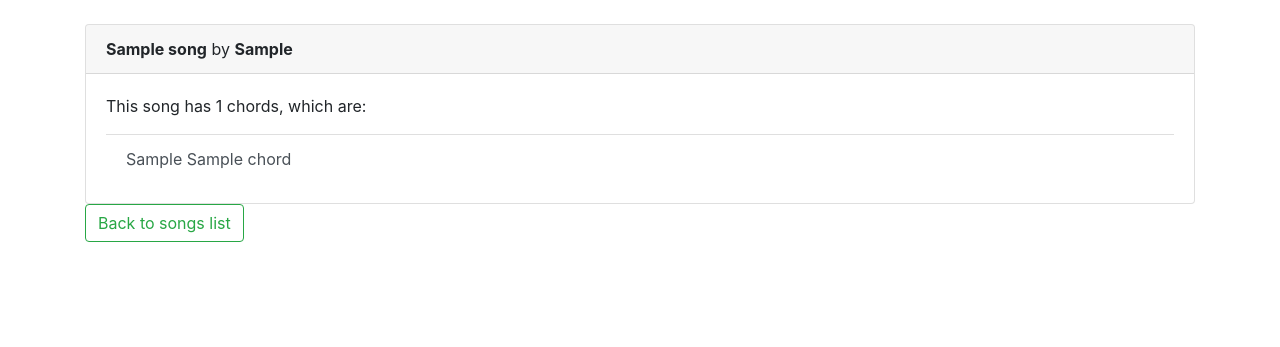
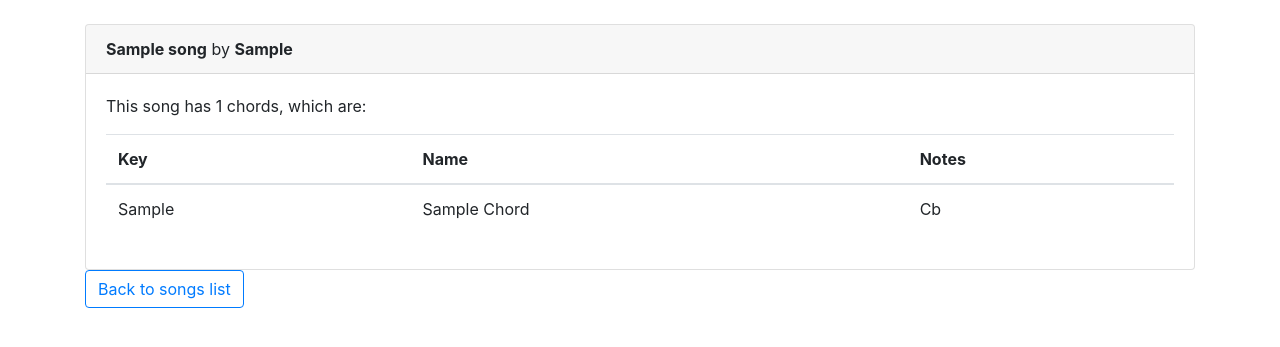
Before and after one commit to otahontas/chords, a Flask app: page /songs/1 in a window 1280 px wide. Shown: the part 56-403 px from the top of the page. Run offline with Flask 2, Linux system fonts and the light colour scheme; data comes from the database, SQL or seed files in the repository; tables that the repository leaves empty hold one stand-in row (values such as "Sample post"); some libraries are stand-ins or nearby versions.

Commit message:
Update README, fix song to show notes for every chord, fix some typos

```diff
--- a/application/songs/views.py
+++ b/application/songs/views.py
@@ -4,7 +4,8 @@ from flask_login import login_required, current_user
 from application import app, db
 from application.auth.models import User
 from application.chords.models import Chord
-from application.linktables.models import SongChord
+from application.notes.models import Note
+from application.linktables.models import ChordNote,SongChord
 from application.songs.models import Song
 from application.songs.forms import SongForm, SongEditForm
 
@@ -28,6 +29,8 @@ def get_song(song_id):
     chords = (db.session.query(Chord)
               .join(SongChord)
               .join(Song)
+              .join(ChordNote)
+              .join(Note)
               .filter(Chord.id == SongChord.chord_id)
               .filter(Song.id == song_id)
               .all())
--- a/application/templates/auth/loginform.html
+++ b/application/templates/auth/loginform.html
@@ -34,7 +34,7 @@
   {% endif %}
   <div class="form-row">
     <div class="col-auto">
-      <input type="submit" class="btn btn-primary mb-2" value="Register" />
+      <input type="submit" class="btn btn-primary mb-2" value="Login" />
     </div>
   </div>
 </form>
--- a/application/templates/chords/new.html
+++ b/application/templates/chords/new.html
@@ -61,4 +61,9 @@ Add new chord by giving it's base key, name and other notes used in chord. Value
     </div>
   </div>
 </form>
+<div class="row">
+    <div class="col-auto">
+        <a href="{{ url_for('chords_index') }}" class="btn btn-outline-success">Back to chords list</a>
+    </div>
+</div>
 {% endblock %}
--- a/application/templates/songs/edit.html
+++ b/application/templates/songs/edit.html
@@ -51,4 +51,9 @@
     </div>
   </div>
 </form>
+<div class="row">
+    <div class="col-auto">
+        <a href="{{ url_for('get_song', song_id = song.id) }}" class="btn btn-outline-primary">Back to song without changing</a>
+    </div>
+</div>
 {% endblock %}
--- a/application/templates/songs/new.html
+++ b/application/templates/songs/new.html
@@ -40,4 +40,9 @@
     </div>
   </div>
 </form>
+<div class="row">
+    <div class="col-auto">
+        <a href="{{ url_for('songs_index') }}" class="btn btn-outline-primary">Back to songs list</a>
+    </div>
+</div>
 {% endblock %}
--- a/application/templates/songs/song.html
+++ b/application/templates/songs/song.html
@@ -6,18 +6,31 @@
         <strong>{{ song.name }}</strong> by <strong>{{ song.artist }}</strong>
     </div>
     <div class="card-body">
-        {% if not chords %}
-        <p class="card-text">This song doesn't yet have any chords, please add one</p></p>
-        {% else %}
+          {% if not chords %}
+            <p class="card-text">This song doesn't yet have any chords, please add one</p>
+          {% else %}
         <p class="card-text">This song has {{ count }} chords, which are:</p>
-          <div class="list-group list-group-flush">
-            {% for chord in chords %}
-            <a href={{ url_for('chord_show_notes', chord_id = chord.id) }}
-               class="list-group-item list-group-item-action">
-                {{ chord.key.title() }} {{ chord.name }}
-            </a>
+        <table class="table table-hover">
+          <thead>
+            <tr>
+              <th scope="col">Key</th>
+              <th scope="col">Name</th>
+              <th scope="col">Notes</th>
+            </tr>
+          </thead>
+          <tbody>
+            {% for chord in chords %}
+            <tr>
+              <td>{{ chord.key.title() }}</td>
+              <td>{{ chord.name.title() }}</td>
+              <td>{% for chord_note in chord.chord_notes %}
+                  {{ chord_note.note.name.title() }}
+                  {% endfor %}
+              </td>
+            </tr>
             {% endfor %}
-          </div>
+           </tbody>
+        </table>
         {% endif %}
         {% if current_user.is_authenticated %}
         <div class="row">
@@ -33,7 +46,7 @@
 </div>
 <div class="row">
     <div class="col-auto">
-        <a href="{{ url_for('songs_index') }}" class="btn btn-outline-success">Back to songs list</a>
+        <a href="{{ url_for('songs_index') }}" class="btn btn-outline-primary">Back to songs list</a>
     </div>
 </div>
 {% endblock %}
```
Also changed, not shown: README.md.
